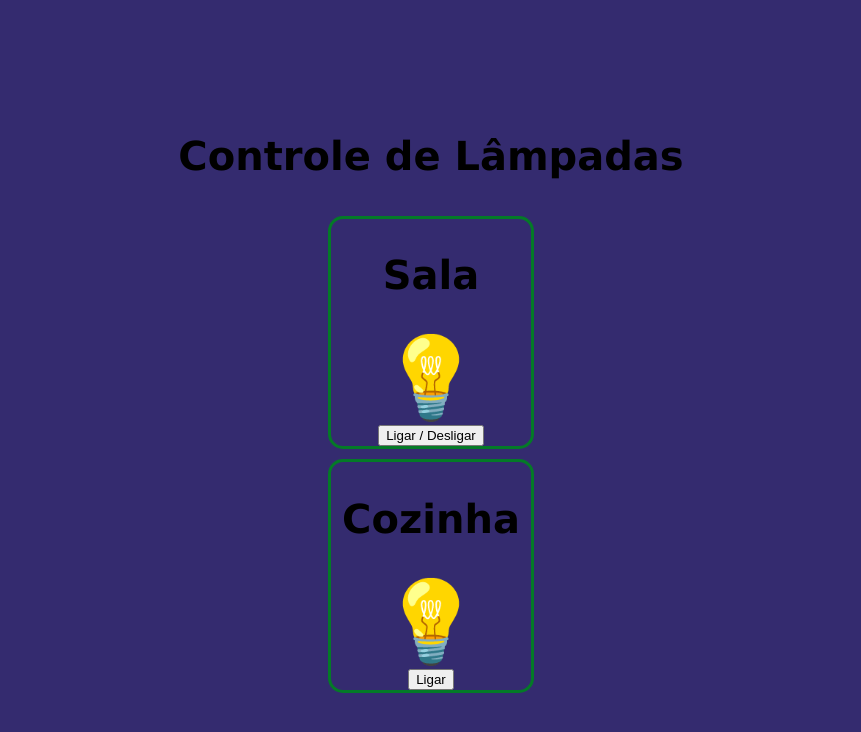
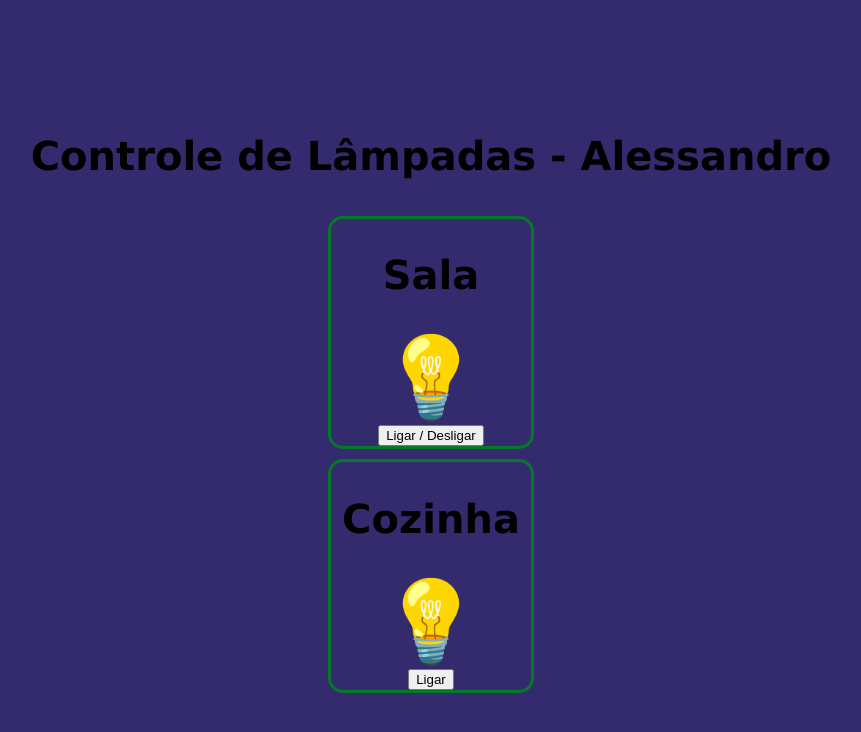
Before and after one commit to alessandroluissantos/ilumina--o-web, a plain HTML site: page index.html in a window 1280 px wide. Shown: the whole page, without its empty margins (209-1070 px from the left). Drawn offline with Linux system fonts and the light colour scheme.

Commit message:
Update index.html

```diff
--- a/index.html
+++ b/index.html
@@ -8,7 +8,7 @@
 
 </head>
 <body>
-    <h1>Controle de Lâmpadas</h1>
+    <h1>Controle de Lâmpadas - Alessandro</h1>
 
     <div class="comodo">
         <h2>Sala</h2>
```
